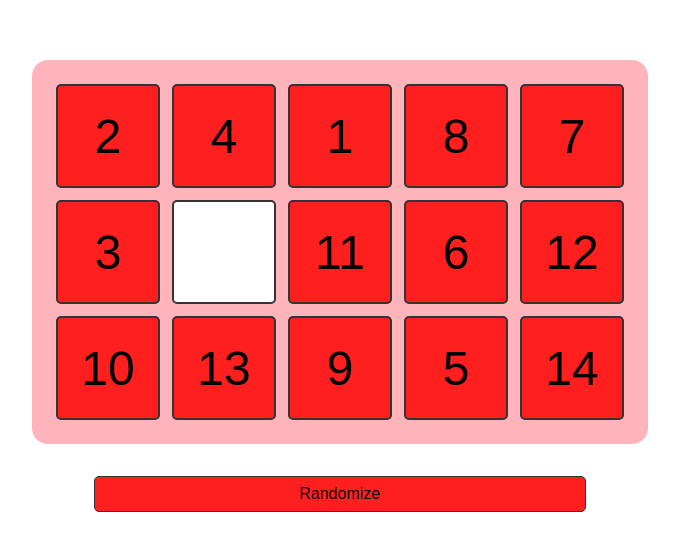
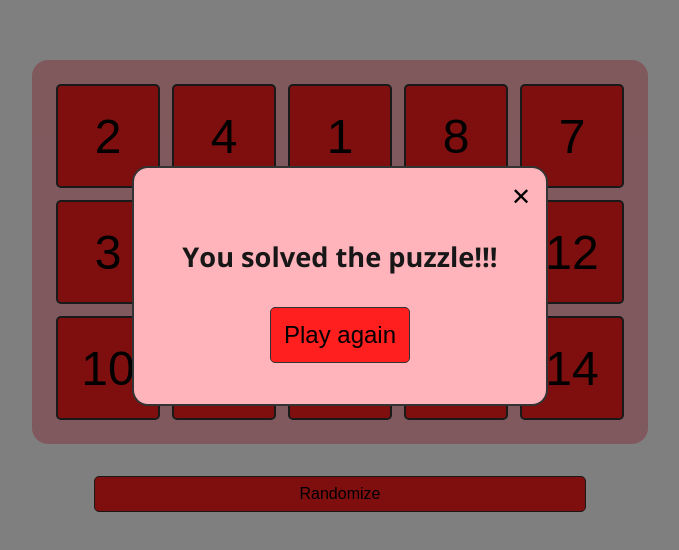
Before and after one commit to Skjesper/15-puzzle, a Next.js app: page / in a window 1280 px wide. Shown: the part 114-664 px from the top of the page, without its empty margins (300-979 px from the left). Built offline with nearby package versions, Linux system fonts and the light colour scheme.

Commit message:
added the new modal to page.tsx

```diff
--- a/src/app/page.tsx
+++ b/src/app/page.tsx
@@ -2,6 +2,7 @@
 
 import Box from '@/components/Puzzle/Box/Box';
 import Button from '@/components/ui/Button/Button';
+import Modal from '@/components/ui/Modal/Modal';
 import styles from './page.module.css';
 import { useState, useEffect } from 'react';
 import { PUZZLE_CONFIG } from '@/config/puzzle';
@@ -34,6 +35,7 @@ export default function Home() {
   };
 
   const [grid, setGrid] = useState<number[]>(createInitialGrid());
+  const [isModalOpen, setIsModalOpen] = useState(true);
 
   useEffect(() => {
     const orderedGrid = [];
@@ -46,6 +48,7 @@ export default function Home() {
 
   const shuffleGrid = () => {
     setGrid(shuffleArray([...grid]));
+    setIsModalOpen(false);
   };
 
   const handleTileClick = (index: number) => {
@@ -75,7 +78,7 @@ const handleTileClick = (index: number) => {
       setGrid(newGrid);
 
       if (checkWin(newGrid)) {
-      alert('Congratz, you solved a very complicated puzzle! Press the randomize button to play again');
+        setIsModalOpen(true);
       }
       return;
     }
@@ -98,7 +101,7 @@ const handleTileClick = (index: number) => {
       setGrid(newGrid);
 
       if (checkWin(newGrid)) {
-      alert('Congratz, you solved a very complicated puzzle! Press the randomize button to play again');
+        setIsModalOpen(true);
       }
       return;
     }
@@ -114,7 +117,7 @@ const handleTileClick = (index: number) => {
       setGrid(newGrid);
 
       if (checkWin(newGrid)) {
-      alert('Congratz, you solved a very complicated puzzle! Press the randomize button to play again');
+        setIsModalOpen(true);
       }
     }
   };
@@ -136,6 +139,16 @@ const handleTileClick = (index: number) => {
         </Box>
         <Button variant='l' onClick={shuffleGrid}>Randomize</Button>
       </div>
+
+      <Modal
+        isOpen={isModalOpen}
+        onClose={() => setIsModalOpen(false)}
+        title="You solved the puzzle!!!"
+      >
+        <Button variant='s' onClick={shuffleGrid}>
+          Play again
+        </Button>
+      </Modal>
     </div>
   );
 }
```
Lines whose indentation alone changed are shown as unchanged.
